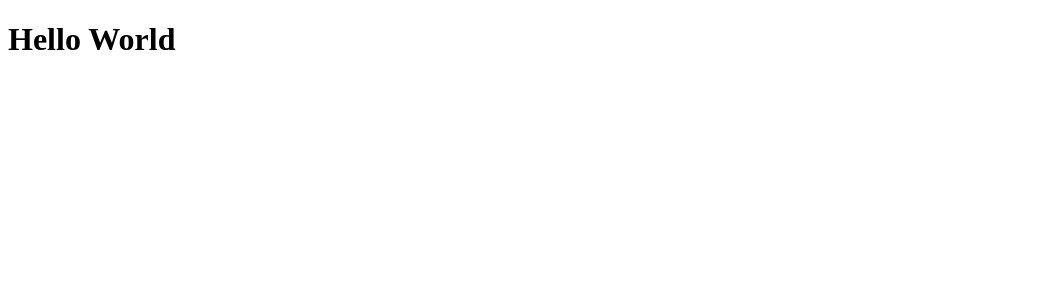
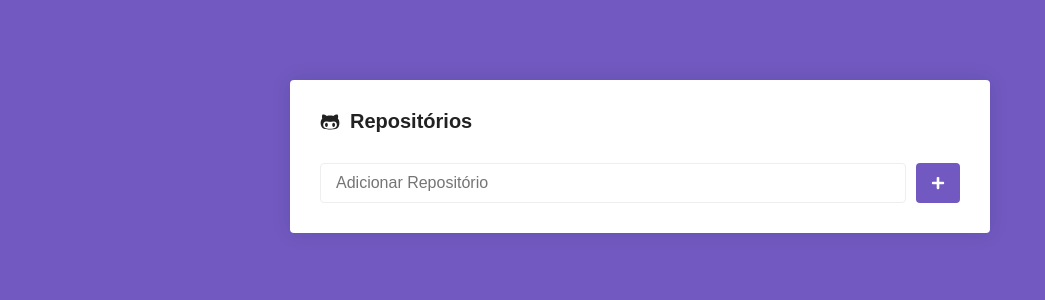
Before and after one commit to ricardoasgs/gitInfo, a React (Create React App) app: page / in a window 1280 px wide. Shown: the top 300 px of the page, without its empty margins (0-1045 px from the left). Built offline with nearby package versions, Linux system fonts and the light colour scheme.

Commit message:
Configurações iniciais do projeto, styled components, rotas e estilização do componente principal

```diff
--- a/package.json
+++ b/package.json
@@ -8,7 +8,10 @@
     "@testing-library/user-event": "^12.1.10",
     "react": "^17.0.2",
     "react-dom": "^17.0.2",
+    "react-icons": "^4.2.0",
+    "react-router-dom": "^5.3.0",
     "react-scripts": "4.0.3",
+    "styled-components": "^5.3.1",
     "web-vitals": "^1.0.1"
   },
   "scripts": {
--- a/src/App.js
+++ b/src/App.js
@@ -1,10 +1,14 @@
 import React from 'react';
+
+import Routes from './routes';
+import GlobalStyle from './styles/global';
 
 function App() {
   return (
-    <div className="App">
-      <h1>Hello World</h1>
-    </div>
+    <>
+      <Routes />
+      <GlobalStyle />
+    </>
   );
 }
 
--- /dev/null
+++ b/src/pages/Main/index.js
@@ -0,0 +1,23 @@
+import React from 'react';
+import { FaGithubAlt, FaPlus } from 'react-icons/fa';
+
+import { Container, Form, SubmitButton } from './styles';
+
+function Main() {
+  return (
+    <Container>
+      <h1>
+        <FaGithubAlt />
+        Repositórios
+      </h1>
+      <Form onSubmit={() => {}}>
+        <input type="text" placeholder="Adicionar Repositório" />
+        <SubmitButton disabled>
+          <FaPlus color="#FFF" size={14} />
+        </SubmitButton>
+      </Form>
+    </Container>
+  );
+}
+
+export default Main;
--- /dev/null
+++ b/src/pages/Main/styles.js
@@ -0,0 +1,48 @@
+import styled from 'styled-components';
+
+export const Container = styled.div`
+  max-width: 700px;
+  background: #fff;
+  border-radius: 4px;
+  box-shadow: 0 0 20px rgba(0, 0, 0, 0.1);
+  padding: 30px;
+  margin: 80px auto;
+
+  h1 {
+    font-size: 20px;
+    display: flex;
+    flex-direction: row;
+    align-items: center;
+
+    svg {
+      margin-right: 10px;
+    }
+  }
+`;
+
+export const Form = styled.form`
+  display: flex;
+  flex-direction: row;
+  margin-top: 30px;
+
+  input {
+    flex: 1;
+    border: 1px solid #eee;
+    padding: 10px 15px;
+    border-radius: 4px;
+    font-size: 16px;
+  }
+`;
+
+export const SubmitButton = styled.button.attrs({
+  type: 'submit',
+})`
+  display: flex;
+  justify-content: center;
+  align-items: center;
+  background: #7159c1;
+  border: 0;
+  padding: 0 15px;
+  margin-left: 10px;
+  border-radius: 4px;
+`;
--- /dev/null
+++ b/src/pages/Repository/index.js
@@ -0,0 +1,7 @@
+import React from 'react';
+
+function Repository() {
+  return <h1>Repository</h1>;
+}
+
+export default Repository;
--- /dev/null
+++ b/src/routes.js
@@ -0,0 +1,16 @@
+import React from 'react';
+import { BrowserRouter, Switch, Route } from 'react-router-dom';
+
+import Main from './pages/Main';
+import Repository from './pages/Repository';
+
+export default function Routes() {
+  return (
+    <BrowserRouter>
+      <Switch>
+        <Route path="/" exact component={Main} />
+        <Route path="/repository" component={Repository} />
+      </Switch>
+    </BrowserRouter>
+  );
+}
--- /dev/null
+++ b/src/styles/global.js
@@ -0,0 +1,29 @@
+import { createGlobalStyle } from 'styled-components';
+
+export default createGlobalStyle`
+*{
+  margin: 0;
+  padding: 0;
+  outline: 0;
+  box-sizing: border-box;
+}
+html, body, #root{
+  min-height: 100%;
+}
+
+body{
+  background: #7159c1;
+  -webkit-font-smoothing: antialiased !important;
+}
+
+body, input, button{
+color: #222;
+font-size: 14px;
+font-family: Arial, Helvetica, sans-serif, Arial, Helvetica, sans-serif, sans-serif;
+}
+
+button {
+  cursor: pointer;
+}
+
+`;
```
Also changed, not shown: .eslintrc.js, 1 other file (tests, documents, lock files or other folders).
